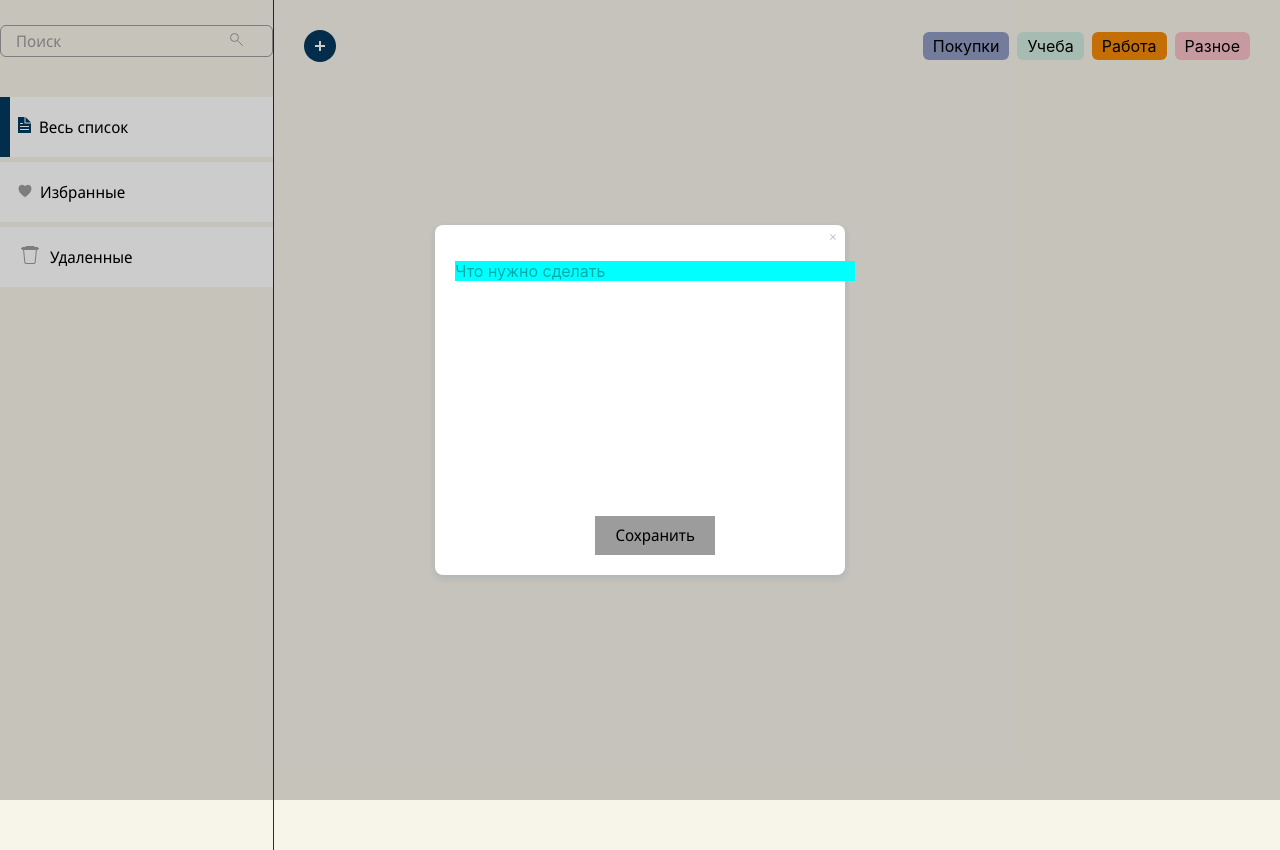
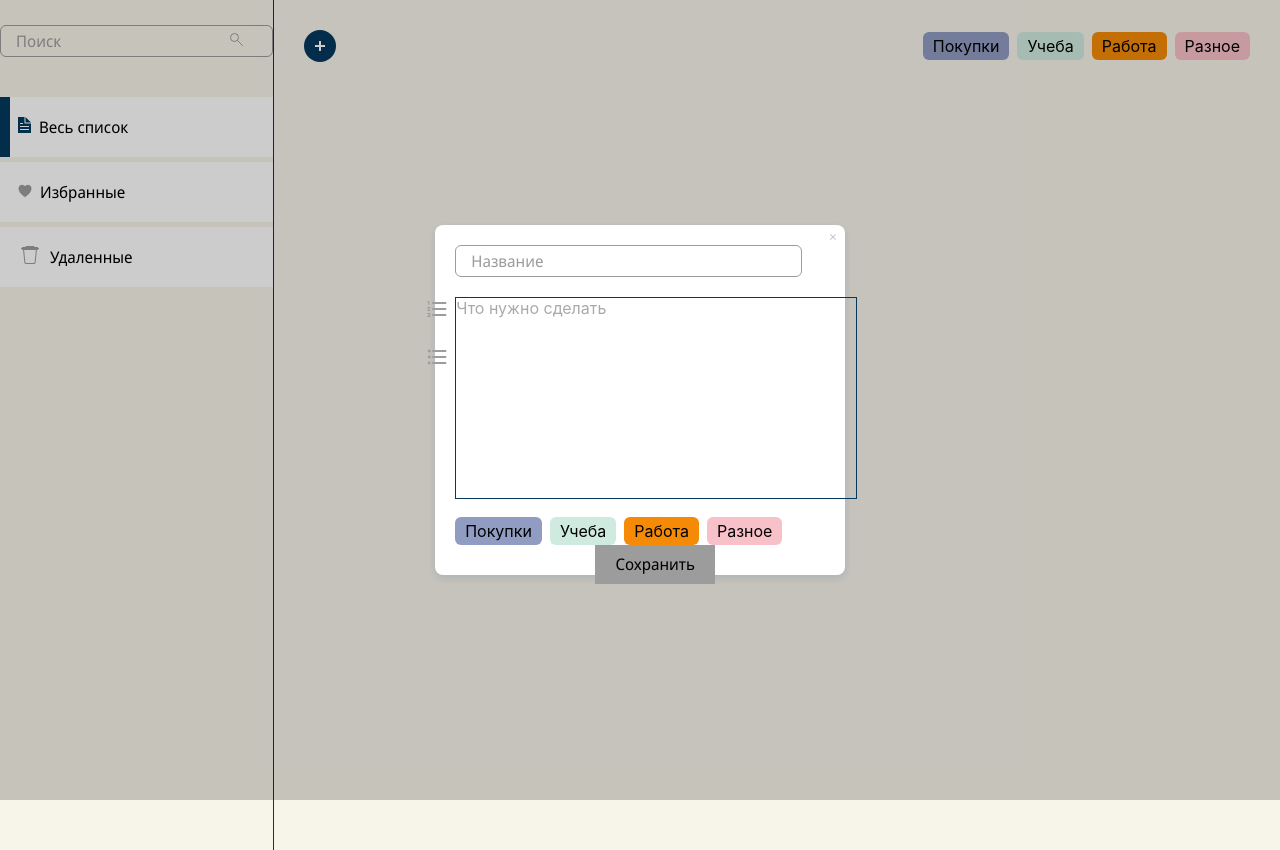
Before and after one commit to nikogorichev/notes, a React (Create React App) app: page / in a window 1280 px wide. Both pictures are taken after a click on the button 320 px from the left and 46 px from the top of the page. Built offline with nearby package versions, Linux system fonts and the light colour scheme.

Commit message:
add prototype of text editor

```diff
--- a/package.json
+++ b/package.json
@@ -3,6 +3,8 @@
   "version": "0.1.0",
   "private": true,
   "dependencies": {
+    "@emotion/css": "^11.11.2",
+    "@emotion/react": "^11.11.4",
     "@testing-library/jest-dom": "^5.17.0",
     "@testing-library/react": "^13.4.0",
     "@testing-library/user-event": "^13.5.0",
--- a/src/components/Cards/CardItem/CardItem.tsx
+++ b/src/components/Cards/CardItem/CardItem.tsx
@@ -1,3 +1,4 @@
+/* eslint-disable @typescript-eslint/no-explicit-any */
 import { Card } from "utils/types/Card";
 import styles from "./CardItem.module.scss";
 import { tagsDict } from "utils/dict/TagsDict";
@@ -5,9 +6,13 @@ import Button from "shared/Button/Button";
 import { ReactComponent as IconBasket } from "assets/images/iconBasket.svg";
 import { ReactComponent as IconFavorite } from "assets/images/iconFavorite.svg";
 import { ReactComponent as IconEdit } from "assets/images/iconEdit.svg";
-import { useContext, useState } from "react";
+import { useCallback, useContext, useMemo, useState } from "react";
 import CardsContext from "providers/Cards/CardsContext";
 import ModalWindow from "shared/ModalWindow/ModalWindow";
+import { Editable, Slate, withReact } from "slate-react";
+import { withHistory } from "slate-history";
+import { createEditor } from "slate";
+import { Element, Leaf } from "utils/slateEditor/toolbarElements";
 
 type CardItemProps = {
   card: Card;
@@ -17,6 +22,10 @@ const CardItem = ({ card }: CardItemProps) => {
   const { cards, setCards } = useContext(CardsContext);
 
   const [isModalOpen, setIsModalOpen] = useState(false);
+  const editor = useMemo(
+    () => withHistory(withReact(createEditor())),
+    [card.description]
+  );
 
   const handleSetFavoriteCards = () => {
     const selectedCard = Object.assign({}, card);
@@ -43,6 +52,18 @@ const CardItem = ({ card }: CardItemProps) => {
       setCards(cards.filter((element) => element.id !== card.id));
     }
   };
+
+  const renderElement = useCallback(
+    (props: any) => <Element {...props} />,
+    [card.description]
+  );
+  const renderLeaf = useCallback(
+    (props: any) => <Leaf {...props} />,
+    [card.description]
+  );
+
+  // eslint-disable-next-line no-console
+  console.log(card.description);
 
   return (
     <>
@@ -93,7 +114,15 @@ const CardItem = ({ card }: CardItemProps) => {
               </Button>
             </div>
           </div>
-          <div className={styles.description}>{card.description}</div>
+          {/* <div className={styles.description}>{card.description}</div> */}
+          <Slate editor={editor} initialValue={card.description}>
+            <Editable
+              className={styles.container}
+              renderElement={renderElement}
+              renderLeaf={renderLeaf}
+              readOnly
+            />
+          </Slate>
         </div>
       </div>
       {isModalOpen ? (
--- a/src/declaration..d.ts
+++ b/src/declaration..d.ts
@@ -5,4 +5,4 @@ declare module "*.scss" {
 declare module "*.svg";
 declare module "*.png";
 
-declare module 'sanitize-html'
+declare module '@emotion/css'
--- a/src/index.css
+++ b/src/index.css
@@ -1,3 +1,5 @@
+@import url("https://fonts.googleapis.com/icon?family=Material+Icons");
+
 body {
   margin: 0;
   font-family: -apple-system, BlinkMacSystemFont, 'Segoe UI', 'Roboto', 'Oxygen',
--- a/src/shared/ModalWindow/ModalWindow.tsx
+++ b/src/shared/ModalWindow/ModalWindow.tsx
@@ -10,6 +10,7 @@ import Button from "shared/Button/Button";
 import { tagsDict } from "utils/dict/TagsDict";
 import CardsContext from "providers/Cards/CardsContext";
 import ModalWindowEditor from "./ModalWindowEditor/ModalWindowEditor";
+import { Descendant } from "slate";
 
 type ModalWindowProps = {
   closeBtnFunc: () => void;
@@ -23,17 +24,25 @@ const ModalWindow = ({ closeBtnFunc, selectedCard }: ModalWindowProps) => {
     // КАК ФОРМИРОВАТЬ ID
     id: selectedCard?.["id"] || new Date().toString().toString(),
     title: selectedCard?.["title"] || "",
-    description: selectedCard?.["description"] || "",
+    description: selectedCard?.["description"] || [
+      {
+        children: [{ text: "" }],
+      },
+    ],
     tags: selectedCard?.["tags"] || [],
   });
-
-  const [content, setContent] = useState("");
 
   const handleOnChange = (
     event: ChangeEvent<HTMLInputElement | HTMLTextAreaElement>
   ) => {
     const { name, value } = event.target;
     setValues({ ...values, [name]: value });
+  };
+
+  const handleOnChangeDescription = (
+    value: Descendant[]
+  ) => {
+    setValues({ ...values, description: value });
   };
 
   const handleAddCard = () => {
@@ -47,8 +56,6 @@ const ModalWindow = ({ closeBtnFunc, selectedCard }: ModalWindowProps) => {
 
     closeBtnFunc();
   };
-
-
 
   return (
     <div className={styles.container}>
@@ -71,9 +78,7 @@ const ModalWindow = ({ closeBtnFunc, selectedCard }: ModalWindowProps) => {
             : ""}
         </div>
         <div className={styles.inputBlock}>
-
-              <ModalWindowEditor/>
-          {/* <div className={styles.inputs}>
+          <div className={styles.inputs}>
             <Input
               type="text"
               name="title"
@@ -82,20 +87,14 @@ const ModalWindow = ({ closeBtnFunc, selectedCard }: ModalWindowProps) => {
               onChange={handleOnChange}
               className={styles.inputModal}
             />
-            <Textarea
-              name="description"
-              placeholder="Описание"
-              value={values["description"]}
-              onChange={handleOnChange}
-              className={styles.inputModal}
-            />
+            <ModalWindowEditor value={values["description"]} setValue={handleOnChangeDescription}/>
             <TagList
               selectedFilter={values["tags"]}
               setSelectedFilter={(selectedTags) =>
                 setValues({ ...values, tags: selectedTags })
               }
             />
-          </div> */}
+          </div>
           <Button onClick={handleAddCard} disabled={!values["title"]}>
             Сохранить
           </Button>
--- /dev/null
+++ b/src/shared/ModalWindow/ModalWindowEditor/EditorComponents/EditorComponents.module.scss
@@ -0,0 +1,18 @@
+@import "~/src/assets/styles/main.scss";
+
+.menu {
+    position: absolute;
+    left: -30px;
+    display: flex;
+    flex-direction: column;
+    gap: 20px;
+    margin-bottom: 5px;
+}
+
+.button {
+    cursor: pointer;
+    color: $grey;
+    &_isActive {
+        color: $primary
+    }
+}
--- /dev/null
+++ b/src/shared/ModalWindow/ModalWindowEditor/EditorComponents/EditorComponents.tsx
@@ -0,0 +1,155 @@
+/* eslint-disable @typescript-eslint/ban-ts-comment */
+/* eslint-disable @typescript-eslint/no-unused-vars */
+/* eslint-disable @typescript-eslint/no-explicit-any */
+// @ts-nocheck
+import styles from "./EditorComponents.module.scss";
+
+import {
+  Ref,
+  PropsWithChildren,
+  forwardRef,
+  LegacyRef,
+  MouseEvent,
+} from "react";
+import { cx, css } from "@emotion/css";
+import { useSlate } from "slate-react";
+import { BaseEditor, Editor, Element as SlateElement, Transforms } from "slate";
+
+interface BaseProps {
+  className: string;
+  [key: string]: unknown;
+}
+
+const TEXT_ALIGN_TYPES = ["left", "center", "right", "justify"];
+const LIST_TYPES = ["numbered-list", "bulleted-list"];
+
+export const Button = forwardRef(
+  (
+    {
+      className,
+      active,
+      reversed,
+      ...props
+    }: PropsWithChildren<
+      {
+        active: boolean;
+        reversed: boolean;
+      } & BaseProps
+    >,
+    ref: LegacyRef<HTMLSpanElement>
+  ) => (
+    <span
+      {...props}
+      ref={ref}
+      className={`${styles.button} ${active ? styles.button_isActive : ""}`}
+    />
+  )
+);
+Button.displayName = "Button";
+
+export const Icon = forwardRef(
+  (
+    { className, ...props }: PropsWithChildren<BaseProps>,
+    ref: LegacyRef<HTMLSpanElement>
+  ) => <span {...props} ref={ref} className={"material-icons"} />
+);
+
+Icon.displayName = "Icon";
+
+export const Menu = forwardRef(
+  (
+    { className, ...props }: PropsWithChildren<BaseProps>,
+    ref: LegacyRef<HTMLDivElement>
+  ) => <div {...props} data-test-id="menu" ref={ref} className={styles.menu} />
+);
+
+Menu.displayName = "Menu";
+
+export const Toolbar = forwardRef(
+  (
+    { className, ...props }: PropsWithChildren<BaseProps>,
+    ref: Ref<HTMLDivElement>
+  ) => <Menu {...props} ref={ref} />
+);
+
+Toolbar.displayName = "Toolbar";
+
+const isBlockActive = (
+  editor: BaseEditor,
+  format: string,
+  blockType = "type"
+) => {
+  const { selection } = editor;
+  if (!selection) return false;
+
+  const [match] = Array.from(
+    Editor.nodes(editor, {
+      at: Editor.unhangRange(editor, selection),
+      match: (node) =>
+        !Editor.isEditor(node) &&
+        SlateElement.isElement(node) &&
+        node[blockType] === format,
+    })
+  );
+
+  return !!match;
+};
+
+const toggleBlock = (editor: BaseEditor, format: string) => {
+  const isActive = isBlockActive(
+    editor,
+    format,
+    TEXT_ALIGN_TYPES.includes(format) ? "align" : "type"
+  );
+  const isList = LIST_TYPES.includes(format);
+
+  Transforms.unwrapNodes(editor, {
+    match: (node) =>
+      !Editor.isEditor(node) &&
+      SlateElement.isElement(node) &&
+      Editor.isBlock(editor, node) &&
+      LIST_TYPES.includes(node.type) &&
+      !TEXT_ALIGN_TYPES.includes(format),
+    split: true,
+  });
+  let newProperties: Partial<SlateElement>;
+  if (TEXT_ALIGN_TYPES.includes(format)) {
+    newProperties = {
+      align: isActive ? undefined : format,
+    };
+  } else {
+    newProperties = {
+      type: isActive ? "paragraph" : isList ? "list-item" : format,
+    };
+  }
+  Transforms.setNodes<SlateElement>(editor, newProperties);
+
+  if (!isActive && isList) {
+    const block = { type: format, children: [] };
+    Transforms.wrapNodes(editor, block);
+  }
+};
+
+type BlockButtonProps = {
+  format: string;
+  icon: string;
+};
+
+export const BlockButton = ({ format, icon }: BlockButtonProps) => {
+  const editor = useSlate();
+  return (
+    <Button
+      active={isBlockActive(
+        editor,
+        format,
+        TEXT_ALIGN_TYPES.includes(format) ? "align" : "type"
+      )}
+      onMouseDown={(event: MouseEvent<HTMLSpanElement>) => {
+        event.preventDefault();
+        toggleBlock(editor, format);
+      }}
+    >
+      <Icon>{icon}</Icon>
+    </Button>
+  );
+};
--- a/src/shared/ModalWindow/ModalWindowEditor/ModalWindowEditor.module.scss
+++ b/src/shared/ModalWindow/ModalWindowEditor/ModalWindowEditor.module.scss
@@ -1,13 +1,14 @@
 @import "~/src/assets/styles/main.scss";
 
-// .wrapper {
-//     width: 400px;
-
-// }
+.wrapper {
+  position: relative;
+  width: 400px;
+  max-height: 200px;
+}
 
 .container {
   width: 400px;
-
+  height: 200px;
   outline: none;
-  background-color: aqua;
+  border: 1px solid $primary;
 }
--- a/src/shared/ModalWindow/ModalWindowEditor/ModalWindowEditor.tsx
+++ b/src/shared/ModalWindow/ModalWindowEditor/ModalWindowEditor.tsx
@@ -6,18 +6,26 @@ import { Descendant, createEditor } from "slate";
 import { withHistory } from "slate-history";
 import { Editable, Slate, withReact } from "slate-react";
 import { Element, Leaf } from "utils/slateEditor/toolbarElements";
+import { BlockButton, Toolbar } from "./EditorComponents/EditorComponents";
 
-const ModalWindowEditor = () => {
+type ModalWindowEditorProps = {
+  value: Descendant[]
+  setValue: (arg: Descendant[]) => void
+}
+
+const ModalWindowEditor = ({value, setValue}: ModalWindowEditorProps) => {
   const editor = useMemo(() => withHistory(withReact(createEditor())), []);
 
-  const [value, setValue] = useState<Descendant[]>([
-    {
-      children: [{ text: "" }],
-    },
-  ]);
+  // const [value, setValue] = useState<Descendant[]>([
+  //   {
+  //     children: [{ text: "" }],
+  //   },
+  // ]);
 
   const renderElement = useCallback((props: any) => <Element {...props} />, []);
   const renderLeaf = useCallback((props: any) => <Leaf {...props} />, []);
+
+
 
   return (
     <>
@@ -27,36 +35,16 @@ const ModalWindowEditor = () => {
         onChange={setValue}
       >
         <div className={styles.wrapper}>
-          {/* <Toolbar>
-            <MarkButton format="bold" icon="format_bold" />
-            <MarkButton format="italic" icon="format_italic" />
-            <MarkButton format="underline" icon="format_underlined" />
-            <MarkButton format="code" icon="code" />
-            <BlockButton format="heading-one" icon="looks_one" />
-            <BlockButton format="heading-two" icon="looks_two" />
-            <BlockButton format="block-quote" icon="format_quote" />
+          <Toolbar>
             <BlockButton format="numbered-list" icon="format_list_numbered" />
             <BlockButton format="bulleted-list" icon="format_list_bulleted" />
-            <LinkButton />
-          </Toolbar> */}
+          </Toolbar>
           <Editable
-            // onKeyDown={event => {
-            //   if (event.key === "&") {
-            //     // Prevent the ampersand character from being inserted.
-            //     event.preventDefault();
-            //     // Execute a command to insert text when the event occurs.
-            //     editor.exec({ type: "insert_text", text: "and" });
-            //   }
-            //   toggleKeyboardShortcut(event, editor);
-            // }}
+
             placeholder="Что нужно сделать"
             renderElement={renderElement}
             renderLeaf={renderLeaf}
-            // style={{
-            //     backgroundColor: 'rgb(255, 230, 156)',
-            //     minHeight: '200px',
-            //     outline: 'none',
-            //   }}
+
               className={styles.container}
 
           />
--- a/src/utils/types/Card.ts
+++ b/src/utils/types/Card.ts
@@ -1,7 +1,9 @@
+import { Descendant } from "slate";
+
 export type Card = {
   id: string;
   title: string;
-  description: string;
+  description: Descendant[];
   tags: string[];
   isFavorite?: boolean;
   isDeleted?: boolean;
```
Also changed, not shown: 1 other file (tests, documents, lock files or other folders).
